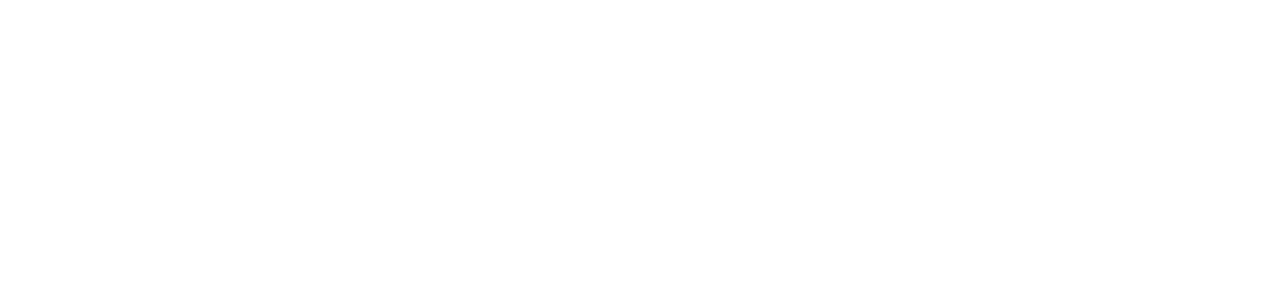
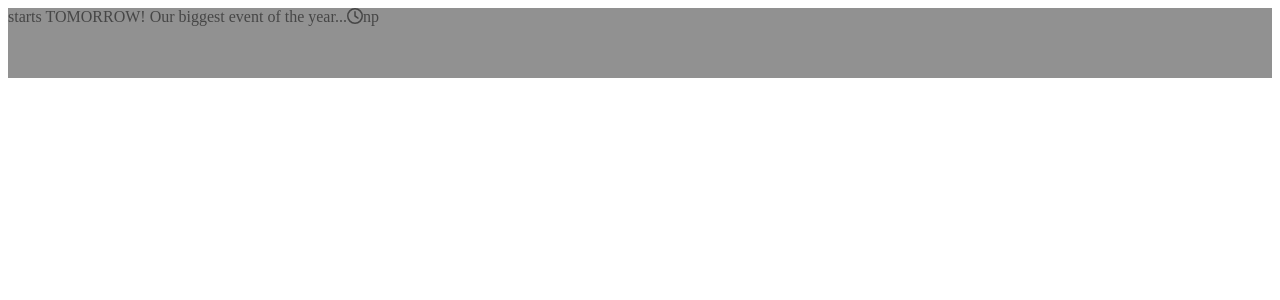
Before and after one commit to ManuelAvanzi/proj-html-vuejs, a Vue app: page / in a window 1280 px wide. Shown: the top 300 px of the page. Built offline with nearby package versions, Linux system fonts and the light colour scheme.

Commit message:
import fontawesome a main.css

```diff
--- a/package.json
+++ b/package.json
@@ -12,6 +12,7 @@
     "vue": "^2.6.11"
   },
   "devDependencies": {
+    "@fortawesome/fontawesome-free": "^6.0.0",
     "@vue/cli-plugin-babel": "~4.5.0",
     "@vue/cli-plugin-eslint": "~4.5.0",
     "@vue/cli-service": "~4.5.0",
--- a/src/App.vue
+++ b/src/App.vue
@@ -1,13 +1,17 @@
 <template>
   <div id="app">
-
+     <timeline-bar/>
   </div>
 </template>
 
 <script>
 
+import timelineBar from './components/timelineBar.vue'
 
 export default {
+  components: {
+    timelineBar
+  },
 
 }
 </script>
--- /dev/null
+++ b/src/assets/main.scss
@@ -0,0 +1,16 @@
+*{
+    margin:0;
+    padding:0;
+    box-sizing: border-box;
+}
+
+/*colors*/
+$white: #ffffff;
+$blue: #224184;
+$light-grey:#bcbcbc;
+$dark-grey:#797979;
+$cerulean:#029fcc;
+$red:#d71f18;
+$malibu:#69a0fd;
+$brown:#784619;
+$ocra:#efab43;
--- /dev/null
+++ b/src/components/timelineBar.vue
@@ -0,0 +1,25 @@
+<template>
+    <div class="container">
+        <span>starts TOMORROW! Our biggest event of the year...<i class="far fa-clock"></i>np</span>
+    </div>
+</template>
+
+
+<script>
+export default {
+
+}
+</script>
+
+
+<style lang="scss" scoped>
+.container{
+    width:100%;
+    height: 70px;
+    background-color: rgba(128, 128, 128, 0.863);
+
+    span{
+        color:rgb(70, 70, 70);
+    }
+}
+</style>
--- a/src/main.js
+++ b/src/main.js
@@ -1,5 +1,7 @@
 import Vue from 'vue'
 import App from './App.vue'
+import '@fortawesome/fontawesome-free/css/all.css'
+import '@fortawesome/fontawesome-free/js/all.js'
 
 Vue.config.productionTip = false
 
```
Also changed, not shown: 1 other file (tests, documents, lock files or other folders).
